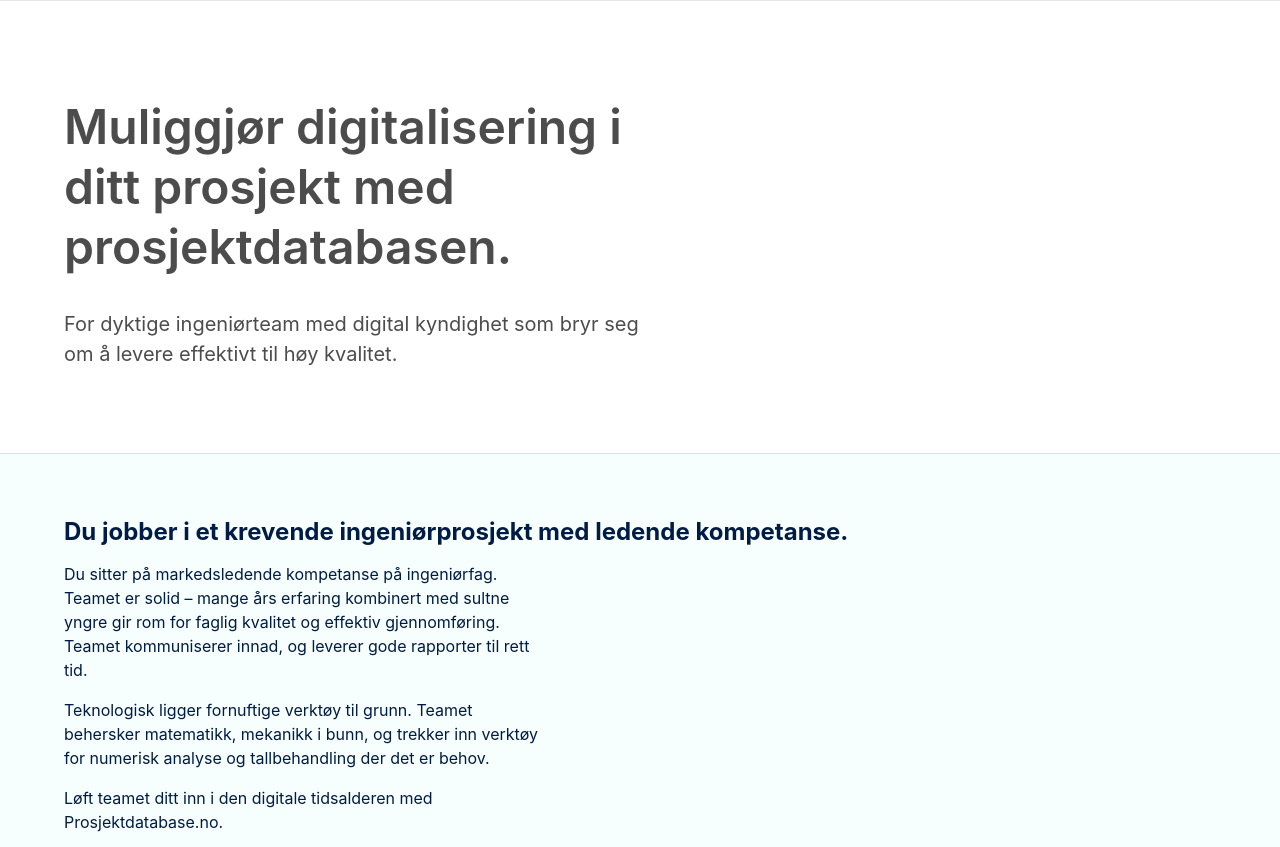
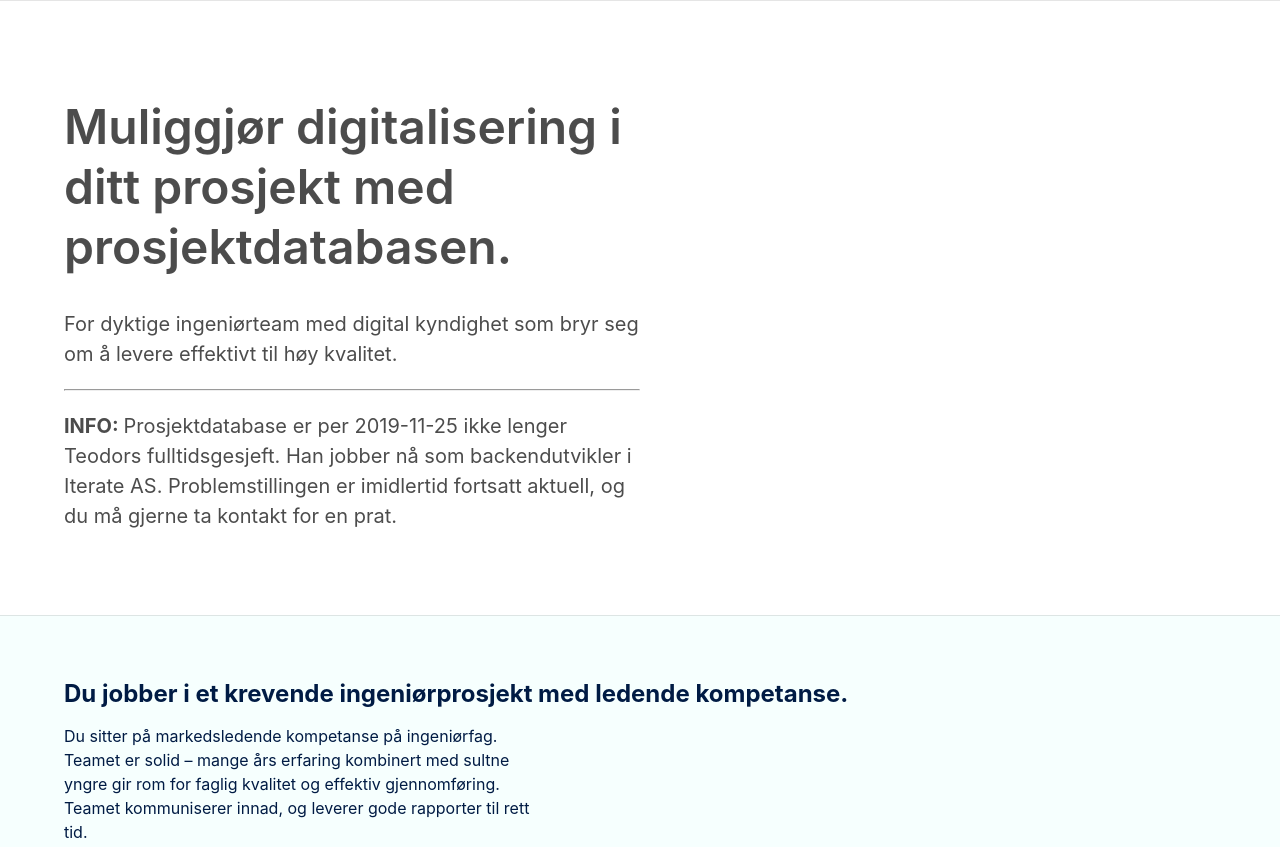
Before and after one commit to teodorlu/prosjektdatabase.no-site, a plain HTML site: page index.html in a window 1280 px wide. Shown: the top 847 px of the page. Drawn offline with nearby package versions, Linux system fonts and the light colour scheme.

Commit message:
Update status set on hold

```diff
--- a/index.html
+++ b/index.html
@@ -24,6 +24,19 @@
                   For dyktige ingeniørteam med digital kyndighet som bryr seg om å levere effektivt
                   til høy kvalitet.
                 </p>
+                <hr>
+                <p class="f5 f4-ns fw4 b measure dib-m lh-copy">
+                  <!-- <em> -->
+                    <strong>
+                      INFO:
+                    </strong>
+                    <!-- </em> -->
+                  Prosjektdatabase er per 2019-11-25 ikke lenger Teodors
+                  fulltidsgesjeft. Han jobber nå som backendutvikler i Iterate
+                  AS. Problemstillingen er imidlertid fortsatt aktuell, og du må
+                  gjerne ta kontakt for en prat.
+                </p>
+
               </div>
             </div>
           </div>
```
